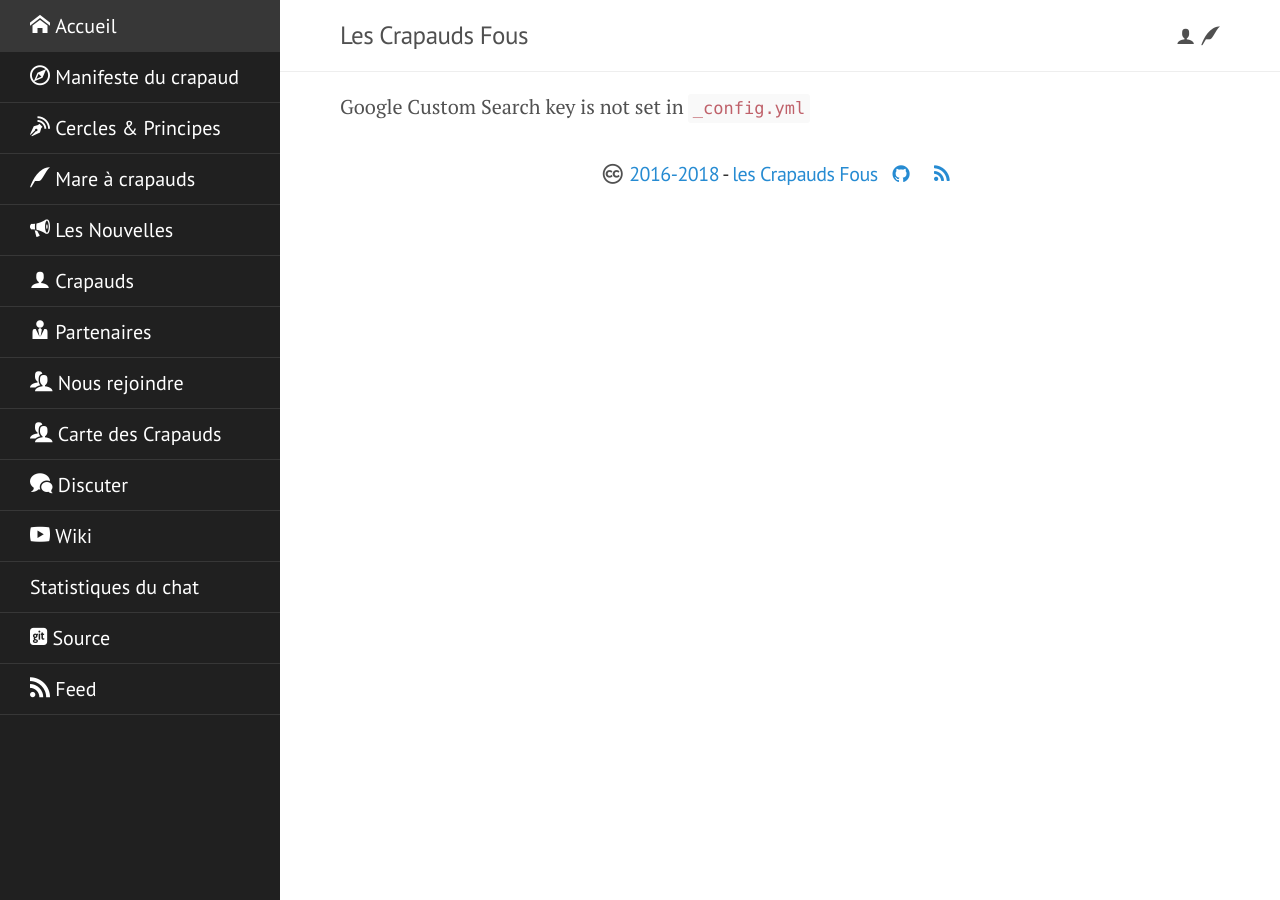
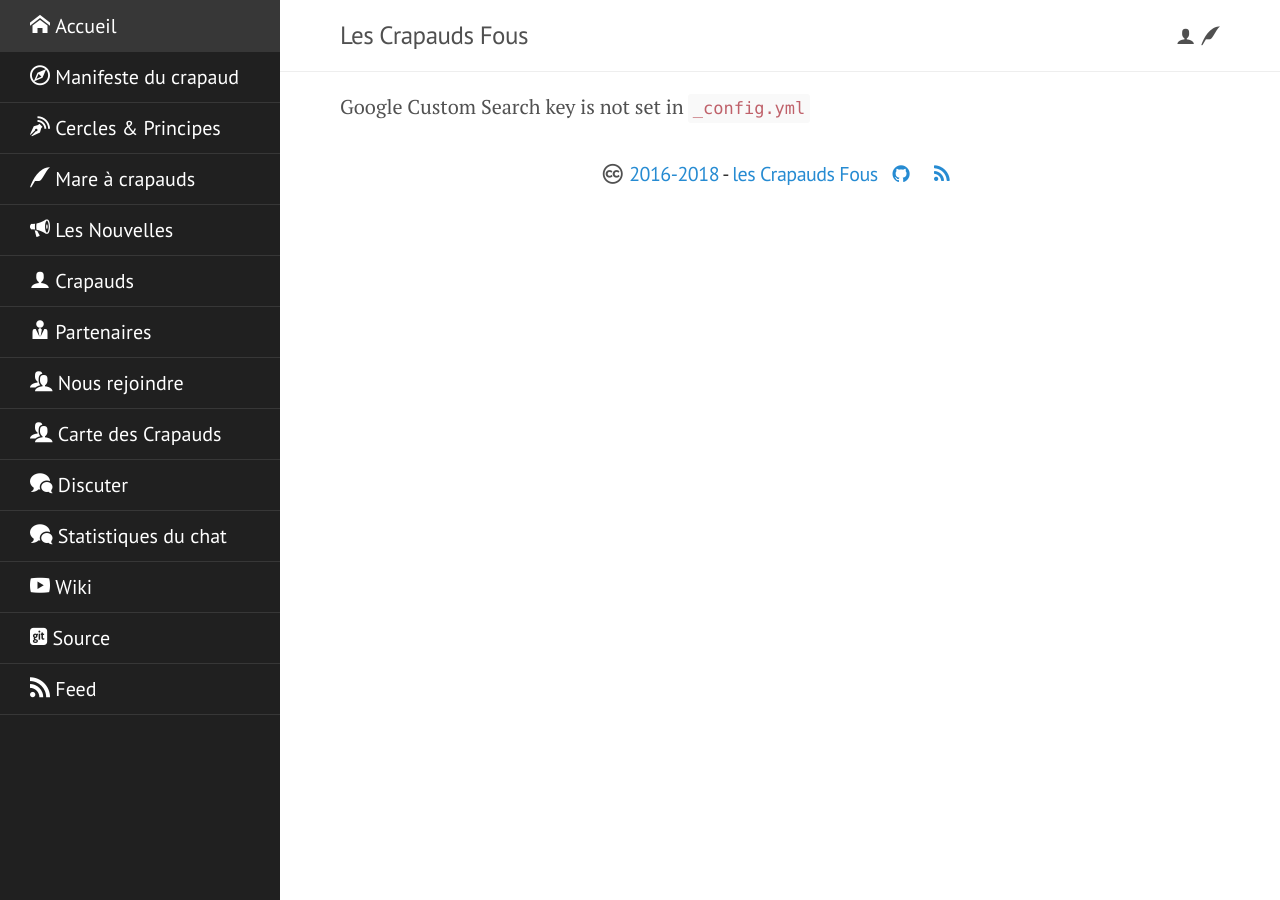
Before and after one commit to crazy-toads/crazy-toads.github.io, a Jekyll site: the page built from syspages/search.md, in a window 1280 px wide. Built offline with Jekyll 4.4.1, drawn with Linux system fonts in a browser that asks for light colours; nearby versions of some CDN libraries; some web fonts are replaced.

Commit message:
move chat stats in nav, and stats charts are actually there but at bottom

```diff
--- a/_config.yml
+++ b/_config.yml
@@ -76,11 +76,11 @@ links:
   - title: <i class="iconside iconm-bubbles"></i> Discuter
     url: https://coa.crapaud-fou.org
     external: true
+  - title: <i class="iconside iconm-bubbles"></i> Statistiques du chat
+    url: /channelsstats/
   - title: <i class="iconside iconm-play"></i> Wiki
     url: https://wiki.crapaud-fou.org
     external: true
-  - title: Statistiques du chat
-    url: /channelsstats/
   - title: <i class="iconside iconm-git-square"></i> Source
     url: https://github.com/crazy-toads/crazy-toads.github.io
     external: true
--- a/_devconfig.yml
+++ b/_devconfig.yml
@@ -77,11 +77,11 @@ links:
   - title: <i class="iconside iconm-bubbles"></i> Discuter
     url: https://coa.crapaud-fou.org
     external: true
+  - title: <i class="iconside iconm-bubbles"></i> Statistiques du chat
+    url: /channelsstats/
   - title: <i class="iconside iconm-play"></i> Wiki
     url: https://wiki.crapaud-fou.org
     external: true
-  - title: Statistiques du chat
-    url: /channelsstats/
   - title: <i class="iconside iconm-git-square"></i> Source
     url: https://github.com/crazy-toads/crazy-toads.github.io
     external: true
--- a/statpages/channelsstats.html
+++ b/statpages/channelsstats.html
@@ -9,7 +9,7 @@ description: "Statistiques sur le chat https://coa.crapaud-fou.org"
 
 <script src="https://cdnjs.cloudflare.com/ajax/libs/Chart.js/2.4.0/Chart.min.js"></script>
 
-<p>Statistiques du <a href="https://coa.crapaud-fou.org">chat</a> par nombre de messages par mois sur les canaux publics :</p>
+<p>Statistiques du <a href="https://coa.crapaud-fou.org">chat</a> (aussi connu sous le nom de mare aux crapauds) :</p>
 
 <canvas id="byChannel"></canvas>
 <canvas id="byTsunamy"></canvas>
```
